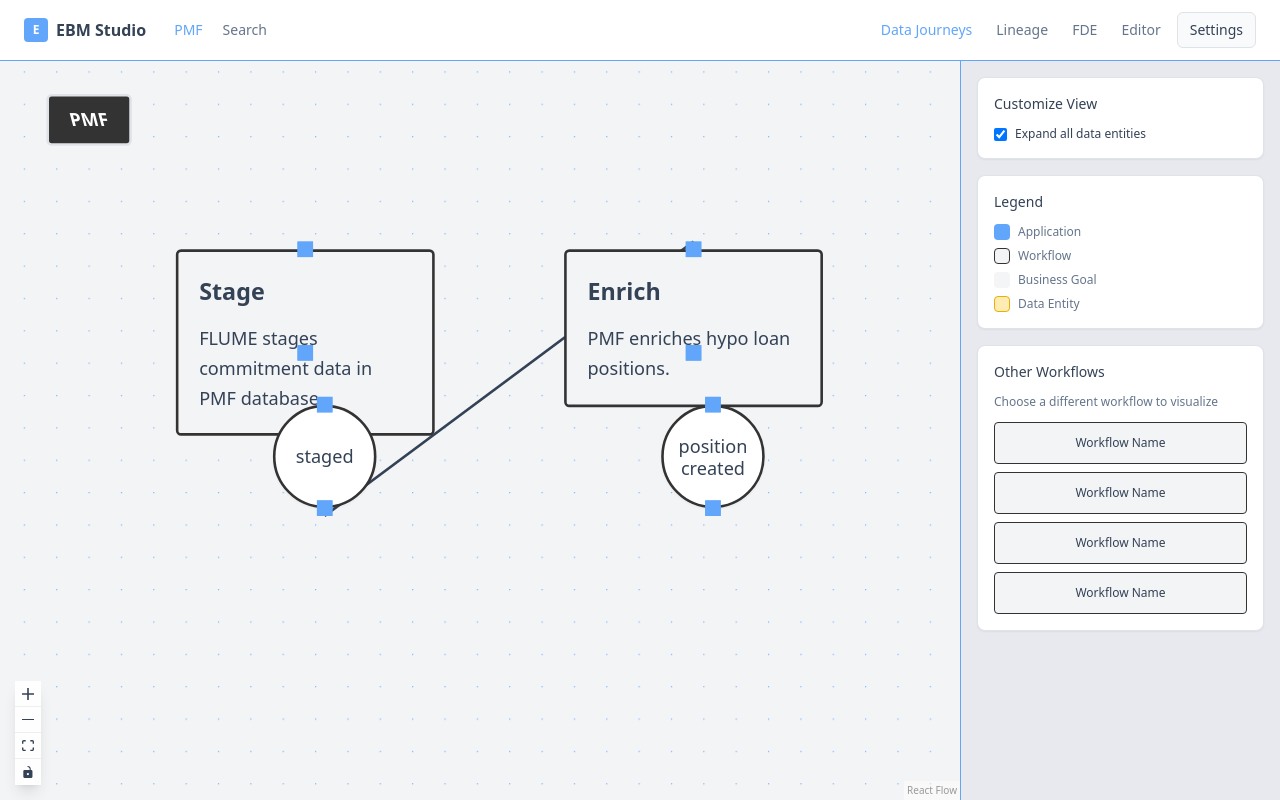
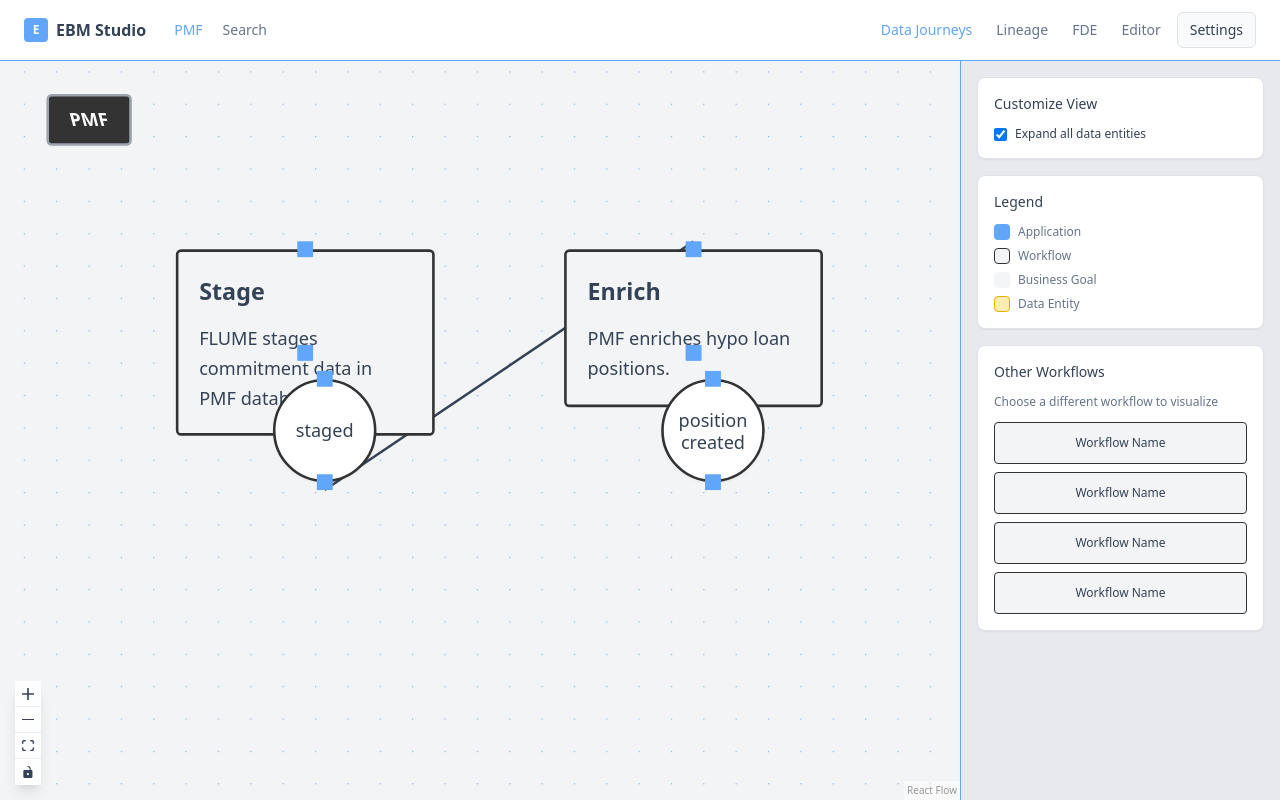
Before and after one commit to vinoth7ar/react-flowchart, a React (Vite) app: page / in a window 1280 px wide. Built offline with nearby package versions, Linux system fonts and the light colour scheme.

Commit message:
Fix node alignment and dragging
Adjust entity and status node alignment, enable dragging for these nodes, and add the missing PMF outside border.

```diff
--- a/src/components/workflow/WorkflowBuilder.tsx
+++ b/src/components/workflow/WorkflowBuilder.tsx
@@ -84,7 +84,7 @@ const initialNodes: Node[] = [
   {
     id: 'staged-circle',
     type: 'circular',
-    position: { x: 155, y: 200 },
+    position: { x: 155, y: 180 },
     data: {
       label: 'staged',
       onClick: () => console.log('Staged status clicked'),
@@ -95,7 +95,7 @@ const initialNodes: Node[] = [
   {
     id: 'position-circle',
     type: 'circular',
-    position: { x: 455, y: 200 },
+    position: { x: 455, y: 180 },
     data: {
       label: 'position created',
       onClick: () => console.log('Position created status clicked'),
@@ -182,7 +182,7 @@ const WorkflowBuilder = () => {
     {
       id: 'data-entity-1',
       type: 'data',
-      position: { x: 80, y: 380 },
+      position: { x: 80, y: 320 },
       data: {
         title: 'Hypo Loan Position',
         type: 'data',
@@ -191,12 +191,12 @@ const WorkflowBuilder = () => {
       } as WorkflowNodeData,
       parentId: 'main-workflow',
       extent: 'parent' as const,
-      draggable: false,
+      draggable: true,
     },
     {
       id: 'data-entity-2',
       type: 'data',
-      position: { x: 260, y: 380 },
+      position: { x: 260, y: 320 },
       data: {
         title: 'Loan Commitment',
         type: 'data',
@@ -205,12 +205,12 @@ const WorkflowBuilder = () => {
       } as WorkflowNodeData,
       parentId: 'main-workflow',
       extent: 'parent' as const,
-      draggable: false,
+      draggable: true,
     },
     {
       id: 'data-entity-3',
       type: 'data',
-      position: { x: 440, y: 380 },
+      position: { x: 440, y: 320 },
       data: {
         title: 'Hypo Loan Base Price',
         type: 'data',
@@ -219,7 +219,7 @@ const WorkflowBuilder = () => {
       } as WorkflowNodeData,
       parentId: 'main-workflow',
       extent: 'parent' as const,
-      draggable: false,
+      draggable: true,
     },
   ] : [];
 
--- a/src/components/workflow/WorkflowNode.tsx
+++ b/src/components/workflow/WorkflowNode.tsx
@@ -24,7 +24,7 @@ const WorkflowNode = ({ data }: NodeProps) => {
         const bgColor = nodeData.isSelected ? 'bg-yellow-200' : 'bg-white';
         return `${bgColor} border-gray-400 border-2 px-4 py-3 text-sm font-medium cursor-pointer hover:shadow-md transition-shadow transform skew-x-[-15deg]`;
       case 'pmf-tag':
-        return 'bg-workflow-pmf-bg text-workflow-pmf-text px-4 py-2 rounded text-sm font-bold cursor-pointer hover:opacity-80 transition-opacity border-2 border-workflow-pmf-border';
+        return 'bg-workflow-pmf-bg text-workflow-pmf-text px-4 py-2 rounded text-sm font-bold cursor-pointer hover:opacity-80 transition-opacity border-2 border-gray-400';
       case 'process':
         return 'bg-workflow-process-bg text-workflow-process-text border-workflow-stage-border border rounded px-3 py-1 text-sm font-medium cursor-pointer hover:shadow-md transition-shadow';
       default:
```
